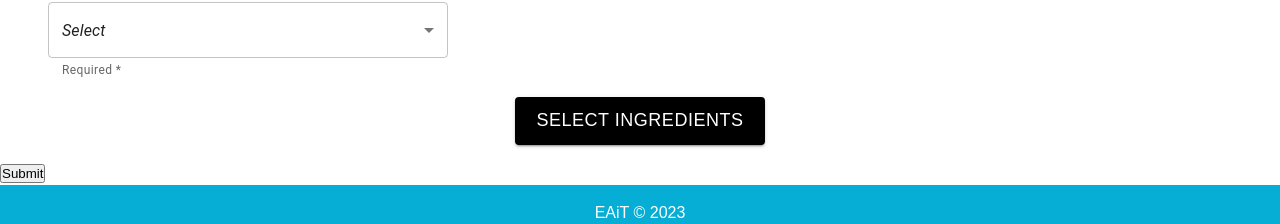
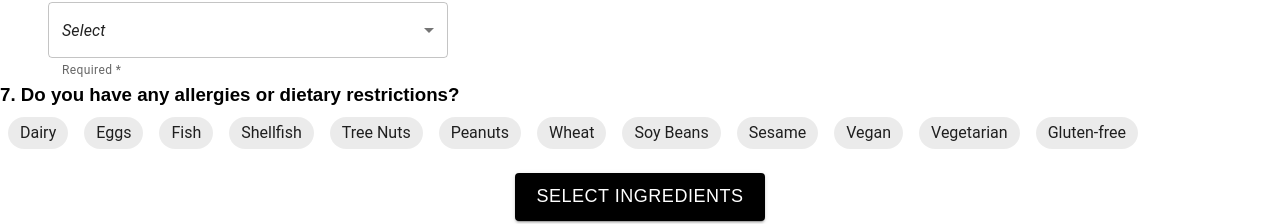
Before and after one commit to trickstyle89/EAiT, a React (Create React App) app: page /preferences in a window 1280 px wide. Shown: the part 683-907 px from the top of the page. Built offline with nearby package versions, Linux system fonts and the light colour scheme; no server answers.

Commit message:
Add allergy component

```diff
--- /dev/null
+++ b/src/components/userPreferences/AllergySelection.jsx
@@ -0,0 +1,58 @@
+import React, { useState, useEffect } from "react";
+import { usePreferences } from "./PreferencesContext";
+import { Chip } from "@mui/material";
+
+function AllergySelection() {
+  const { preferences, handleChangePreferences } = usePreferences();
+
+  const [selectedAllergies, setSelectedAllergies] = useState([]);
+
+  const handleClick = (allergy) => {
+    if (selectedAllergies.includes(allergy)) {
+      setSelectedAllergies(
+        selectedAllergies.filter((allergies) => allergies !== allergy)
+      );
+    } else {
+      setSelectedAllergies([...selectedAllergies, allergy]);
+    }
+  };
+
+  const allergies = [
+    "Dairy",
+    "Eggs",
+    "Fish",
+    "Shellfish",
+    "Tree Nuts",
+    "Peanuts",
+    "Wheat",
+    "Soy Beans",
+    "Sesame",
+    "Vegan",
+    "Vegetarian",
+    "Gluten-free",
+  ];
+
+  return (
+    <div>
+      {allergies.map((allergy, index) => (
+        <Chip
+          key={index}
+          label={allergy}
+          onClick={() => handleClick(allergy)}
+          style={{
+            Width: "7rem",
+            height: 32,
+            margin: "0.5rem",
+          }}
+          color={selectedAllergies.includes(allergy) ? "primary" : "default"}
+          size="large"
+          sx={{
+            fontSize: "medium",
+          }}
+        />
+      ))}
+    </div>
+  );
+}
+
+export default AllergySelection;
--- a/src/components/userPreferences/PreferencePage.jsx
+++ b/src/components/userPreferences/PreferencePage.jsx
@@ -11,9 +11,11 @@ import { useNavigate } from "react-router-dom";
 import { usePreferences } from "./PreferencesContext";
 
 import "../../scss/preferencePage.scss";
+import AllergySelection from "./AllergySelection";
 
 function PreferencePage() {
-  const { preferences, handleChangePreferences } = usePreferences();
+  const { preferences, handleChangePreferences, selectedAllergies } =
+    usePreferences();
 
   const navigate = useNavigate();
 
@@ -56,6 +58,8 @@ function PreferencePage() {
         <h3>6. Select a measurement option</h3>
         <MeasurementSelectLabel onChange={handleChangePreferences} />
       </div>
+      <h3>7. Do you have any allergies or dietary restrictions?</h3>
+      <AllergySelection allergies={selectedAllergies}></AllergySelection>
       <PickMyIngredientsButton onChange={handleChangePreferences} />
       <button variant="contained" onClick={handleSubmit}>
         Submit
--- a/src/components/userPreferences/PreferencesContext.js
+++ b/src/components/userPreferences/PreferencesContext.js
@@ -10,6 +10,7 @@ export function PreferencesProvider({ children }) {
     measurementSelection: "",
     gourmetMode: false,
     strictMode: false,
+    allergies: []
   });
 
   const [ingredients, setIngredients] = useState({
--- a/src/scss/homePage.scss
+++ b/src/scss/homePage.scss
@@ -88,8 +88,8 @@ a {
 }
 
 .btn:hover {
-  background-color: white;
-  color: black;
+  background-color: #06aed5;
+  color: #f8f8f8;
 }
 
 .btn:active {
```
